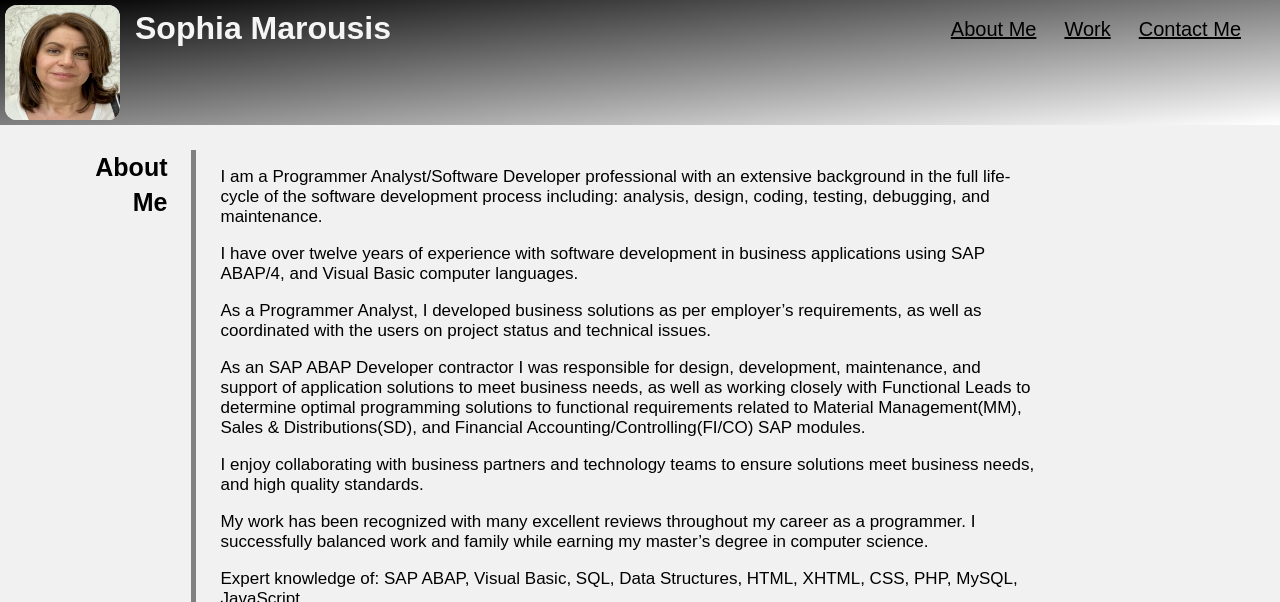
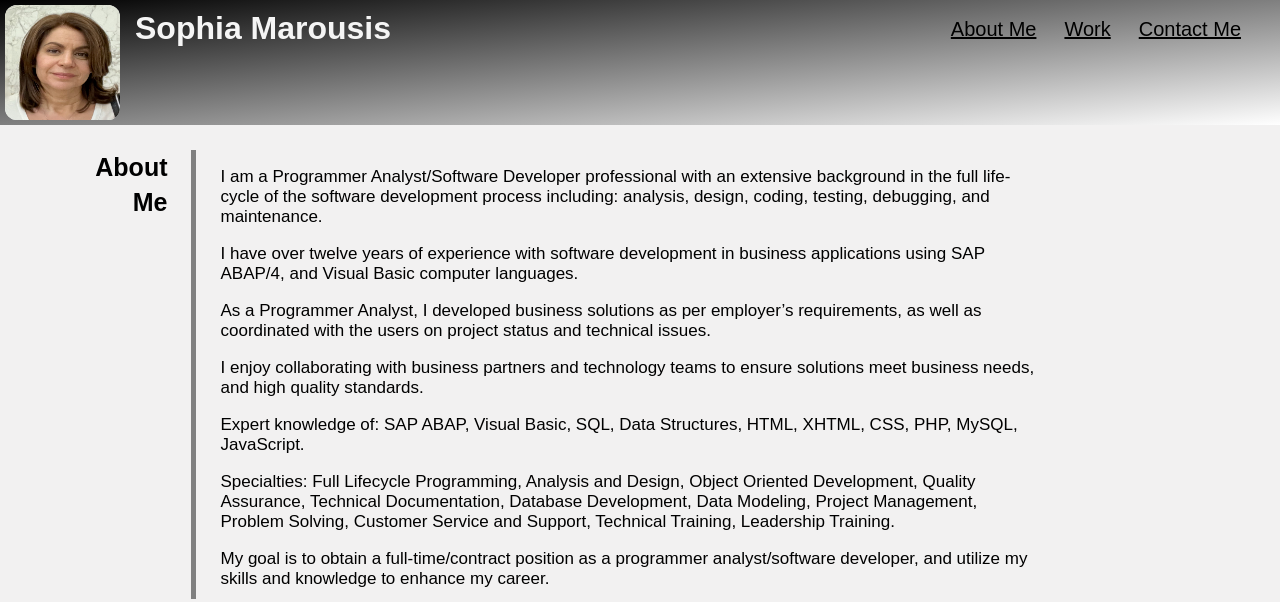
Before and after one commit to marousiss/bootcamp-challenge-02, a plain HTML site: page index.html in a window 1280 px wide. Shown: the top 602 px of the page. Drawn offline with Linux system fonts and the light colour scheme.

Commit message:
updated README and index files

```diff
--- a/index.html
+++ b/index.html
@@ -48,19 +48,8 @@
                             and technical issues.
                         </p>
                         <p>
-                            As an SAP ABAP Developer contractor I was responsible for design, development, maintenance,
-                            and support of application solutions to meet business needs, as well as working closely
-                            with Functional Leads to determine optimal programming solutions to functional requirements
-                            related to Material Management(MM), Sales & Distributions(SD), and Financial Accounting/Controlling(FI/CO)
-                            SAP modules.
-                        </p>
-                        <p>
                             I enjoy collaborating with business partners and technology teams to ensure solutions meet business needs,
                             and high quality standards.
-                        </p>
-                        <p>
-                            My work has been recognized with many excellent reviews throughout my career as a programmer. I successfully
-                            balanced work and family while earning my master’s degree in computer science.
                         </p>
                         <p>
                             Expert knowledge of: SAP ABAP, Visual Basic, SQL, Data Structures, HTML, XHTML, CSS, PHP, MySQL, JavaScript.
```
Also changed, not shown: 1 other file.
